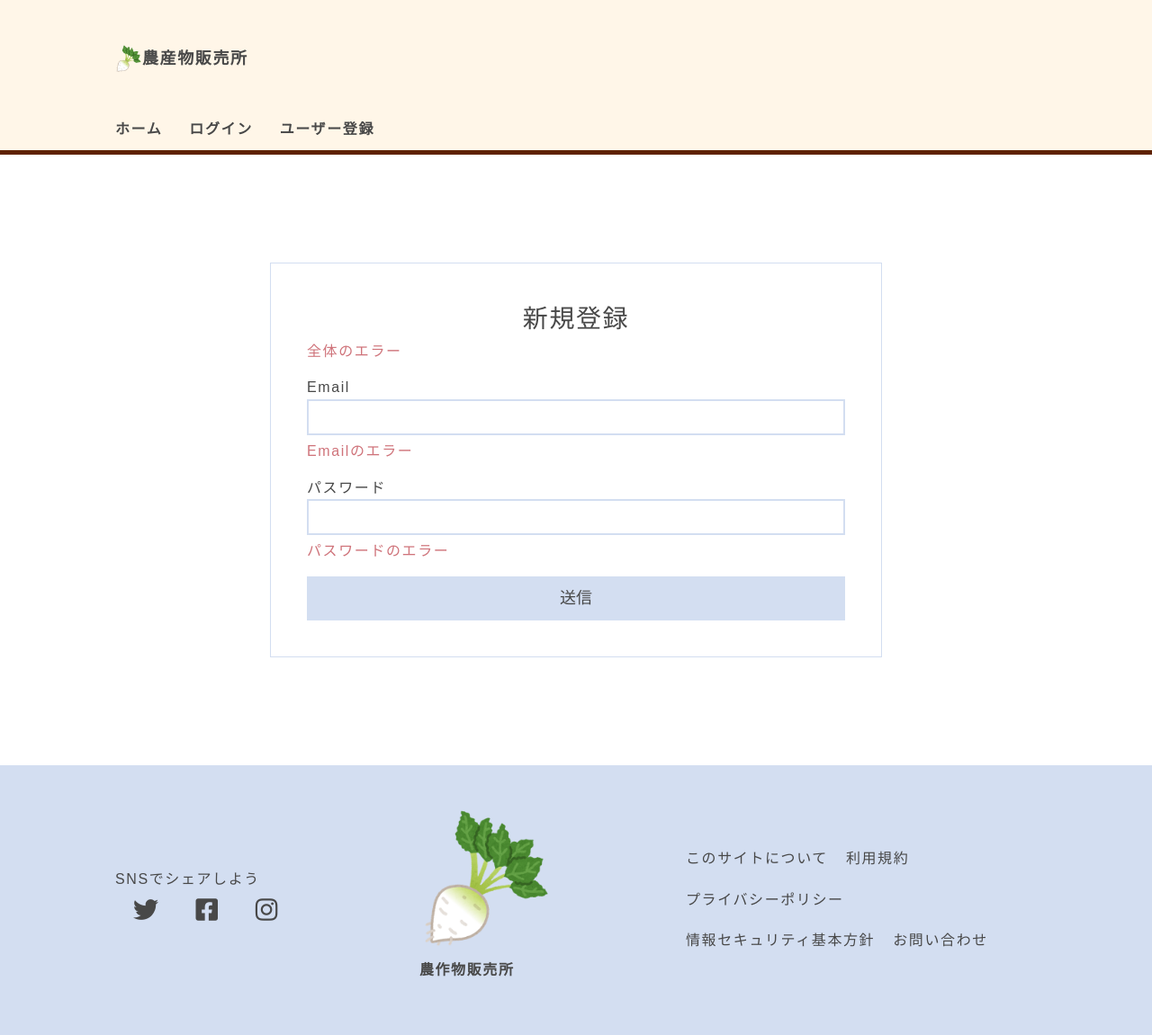
After one commit to Hiroshii-m/farm-site, a PHP site: page /signup.php in a window 1280 px wide. The commit adds this page. Shown: the whole page at 90% size. Run offline with PHP 8.4, Linux system fonts and the light colour scheme; some libraries are stand-ins or nearby versions.

Commit message:
20210410-2

```diff
--- a/css/style.css
+++ b/css/style.css
@@ -1034,109 +1035,54 @@ i {
   background: #D3DEF1;
 }
 
-.p-article__prev {
-  display: inline-block;
-  margin-bottom: 20px;
-}
-.p-article__content {
-  background: #fff;
-  padding-bottom: 80px;
-}
-.p-article__top {
+.c-form {
+  width: 680px;
+  margin: 120px auto;
+  border: 1px solid #D3DEF1;
+  padding: 40px;
+  box-sizing: border-box;
+}
+@media screen and (max-width: 768px) {
+  .c-form {
+    width: 580px;
+  }
+}
+@media screen and (max-width: 600px) {
+  .c-form {
+    width: 400px;
+  }
+}
+@media screen and (max-width: 414px) {
+  .c-form {
+    width: 300px;
+  }
+}
+.c-form__title {
+  font-size: 28px;
+  text-align: center;
+}
+.c-form__label {
+  display: block;
+  margin: 15px 0;
+}
+.c-form__input {
+  display: block;
+  border: 2px solid #D3DEF1;
+  width: 100%;
+  height: 40px;
+  padding: 15px;
+  margin-bottom: 5px;
+  box-sizing: border-box;
+}
+.c-form__submit {
+  width: 100%;
   background: #D3DEF1;
-  padding: 15px 20px;
-  margin-bottom: 50px;
-  justify-content: space-between;
-}
-.p-article__category {
-  color: #5F2201;
-  border: 1px solid #5F2201;
-  padding: 0 10px;
-  border-radius: 5px;
-}
-@media screen and (max-width: 414px) {
-  .p-article__category {
-    margin-bottom: 10px;
-  }
-}
-.p-article__inner {
-  width: 88%;
-  margin: 0 auto;
-}
-.p-article__head {
-  margin-bottom: 30px;
-}
-.p-article__shopName {
-  font-size: 28px;
-}
-@media screen and (max-width: 768px) {
-  .p-article__shopName {
-    font-size: 24px;
-  }
-}
-.p-article__icon {
-  font-size: 24px;
-  margin-top: 20px;
-}
-.p-article__images {
-  margin-bottom: 50px;
-  justify-content: space-between;
-}
-.p-article__caption {
-  width: 68%;
-  max-width: 450px;
-}
-@media screen and (max-width: 768px) {
-  .p-article__caption {
-    width: 100%;
-    margin: 0 auto;
-  }
-}
-.p-article__thumnails {
-  margin: 0 0 0 15px;
-  padding: 0 10px;
-  border: 5px solid #e2e2e2;
-}
-@media screen and (max-width: 768px) {
-  .p-article__thumnails {
-    display: flex;
-    margin: 20px auto 0 auto;
-  }
-}
-.p-article__img {
-  width: 120px;
-  margin: 10px 0;
-}
-@media screen and (max-width: 768px) {
-  .p-article__img {
-    margin: 10px;
-    width: calc(33.3% - 20px);
-  }
-}
-.p-article__body {
-  box-shadow: 0 0 20px 0px #f1f1f1;
-}
-.p-article__data {
-  min-height: 500px;
-}
-.p-article__menu {
-  border-bottom: 3px solid #4e89ee;
-}
-.p-article__tab {
-  width: calc(100%/5);
-  height: 50px;
-  background: #e2e2e2;
-  line-height: 50px;
-}
-.p-article__input:checked + .p-article__label {
-  color: #fff;
-  background: #4e89ee;
-}
-.p-article__label {
-  display: inline-block;
-  width: 100%;
-  height: 100%;
   text-align: center;
+  font-size: 18px;
+  padding: 10px;
+}
+.c-form__submit:hover {
+  opacity: 0.6;
 }
 
 .p-region {
@@ -1583,4 +1681,12 @@ i {
   display: none;
 }
 
+.u-err-msg {
+  color: #CF737A;
+}
+
+.u-err-input {
+  border: 2px solid #CF737A;
+}
+
 /*# sourceMappingURL=style.css.map */
--- a/index.html
+++ b/index.html
@@ -368,6 +368,9 @@
                     <li class="c-footer__icon">
                         <a href=""><i class="fab fa-facebook-square"></i></a>
                     </li>
+                    <li class="c-footer__icon">
+                        <a href=""><i class="fab fa-instagram"></i></a>
+                    </li>
                 </ul>
             </div>
             <div class="c-footer__logo">
--- a/js/app.js
+++ b/js/app.js
@@ -34,6 +34,7 @@ window.addEventListener("DOMContentLoaded", function() {
     // 処理内容
     // ********************************************************
     checkMenu($menuProduct, $articleProduct);
+    checkMenu($menuComment, $articleComment);
     $menuAll.forEach(function($tab) {
         $tab.addEventListener('click', function() {
             checkMenu($menuProduct, $articleProduct);
--- a/scss/foundation/_base.scss
+++ b/scss/foundation/_base.scss
@@ -29,7 +29,8 @@ img {
 }
 
 textarea {
-    resize: none;
+    resize: vertical;
+    height: 30px;
 }
 
 ::placeholder {
--- a/scss/foundation/_variables.scss
+++ b/scss/foundation/_variables.scss
@@ -4,8 +4,9 @@ $color_base: #fff;
 $color_main: #FFF6E8;
 $color_accent: #D3DEF1;
 $color_accent2: #5F2201;
+$color_err: #CF737A;
 $bg_color: #4e89ee;
-$border_color: #e2e2e2;;
+$border_color: #e2e2e2;
 
 $site-width_xxl: 780px;
 $site-width_xl: 680px;
--- a/scss/style.scss
+++ b/scss/style.scss
@@ -324,6 +324,52 @@
         }
     }
 }
+.c-form {
+    width: $site-width_xl;
+    margin: 120px auto;
+    border: 1px solid $color_accent;
+    padding: $space_3l;
+    box-sizing: border-box;
+    @include mq(md) {
+        width: $site-width_md;
+    }
+    @include mq(ms) {
+        width: $site-width_ms;
+    }
+    @include mq(sm) {
+        width: 300px;
+    }
+    &__title {
+        font-size: $font-size_xxl;
+        text-align: center;
+    }
+    &__label {
+        display: block;
+        margin: $space_l 0;
+    }
+    &__input {
+        display: block;
+        border: 2px solid $color_accent;
+        width: 100%;
+        height: 40px;
+        padding: $space_l;
+        margin-bottom: $space_s;
+        box-sizing: border-box;
+    }
+    &__submit {
+        width: 100%;
+        background: $color_accent;
+        text-align: center;
+        font-size: $font-size_l;
+        padding: $space_m;
+        &:hover {
+            opacity: .6;
+        }
+    }
+}
+// Project
+// ----------------------------------
+@import "object/project/region";
 .p-article {
     &__prev {
         display: inline-block;
@@ -405,9 +451,14 @@
     // メニュー関連
     &__menu {
         border-bottom: 3px solid $bg_color;
+        display: flex;
+        @include mq(md) {
+            overflow-x: scroll;
+        }
     }
     &__tab {
         width: calc(100%/5);
+        min-width: 70px;
         height: 50px;
         background: $border_color;
         line-height: 50px;
@@ -419,15 +470,15 @@
         }
     }
     &__label {
-        display: inline-block;
+        display: block;
         width: 100%;
         height: 100%;
         text-align: center;
+        @include mq(md) {
+            font-size: $font-size_s;
+        }
     }
 }
-// Project
-// ----------------------------------
-@import "object/project/region";
 .p-search {
     border: 1px solid $font-color_default;
     background: $color_base;
@@ -588,7 +639,7 @@
 }
 .p-comment {
     &__body {
-        background: url("../images/pic7.jpg");
+        background: $color_accent;
         height: 500px;
         overflow-y: scroll;
         background-position: 0 600px;
@@ -602,10 +653,25 @@
         border-radius: 50%;
         overflow: hidden;
     }
+    &__balloon {
+        display: flex;
+        max-width: 90%;
+        justify-content: flex-end;
+        align-items: flex-end;
+        @include mq(md) {
+            max-width: 80%;
+        }
+    }
+    &__time {
+        font-size: $font-size_s;
+        margin: 0 $space_m;
+        text-align: end;
+    }
     &__msg {
         background: $color_base;
         padding: $space_m $space_l;
         border-radius: 20px;
+        max-width: 70%;
         &To {
             margin-left: $space_xl;
             position: relative;
@@ -638,6 +704,24 @@
                 border-top: 10px solid $color_base;
             }
         }
+    }
+    &__form {
+        background: $color_base;
+        padding: $space_s 0 $space_s $space_xl;
+    }
+    &__textarea {
+        width: 90%;
+        max-height: 80px;
+        min-height: 50px;
+        border-radius: 15px;
+        border: 1px solid $border_color;
+        padding: 0 $space_l;
+    }
+    &__submit {
+        vertical-align: bottom;
+        text-align: center;
+        font-size: $font-size_l;
+        margin-left: $space_s;
     }
 }
 // Utility
@@ -734,3 +818,9 @@
 .u-display-none {
     display: none;
 }
+.u-err-msg {
+    color: $color_err;
+}
+.u-err-input {
+    border: 2px solid $color_err;
+}
--- a/search.html
+++ b/search.html
@@ -152,6 +152,9 @@
                     <li class="c-footer__icon">
                         <a href=""><i class="fab fa-facebook-square"></i></a>
                     </li>
+                    <li class="c-footer__icon">
+                        <a href=""><i class="fab fa-instagram"></i></a>
+                    </li>
                 </ul>
             </div>
             <div class="c-footer__logo">
--- /dev/null
+++ b/signup.php
@@ -0,0 +1,122 @@
+<?php
+
+// ================================================
+// ログ
+// ================================================
+ini_set('log_errors', 'on');
+ini_set('error_log', 'error.log');
+
+// ================================================
+// デバッグ
+// ================================================
+$debug_flg = true;
+function debug($str) {
+    global $debug_flg;
+    if(!empty($debug_flg)){
+        error_log('デバッグ:'.$str);
+    }
+}
+
+
+?>
+<!DOCTYPE html>
+<html lang="ja">
+<head>
+    <meta charset="UTF-8">
+    <meta http-equiv="X-UA-Compatible" content="IE=edge">
+    <meta name="viewport" content="width=device-width, initial-scale=1.0">
+    <link rel="stylesheet" href="css/style.css">
+    <title>vegetable place</title>
+</head>
+<body>
+    <!-- ヘッダー -->
+    <header id="l-header" class="u-bgColor">
+        <div class="c-header">
+            <a class="c-header__logo u-flex">
+                <div class="c-header__img">
+                    <img src="images/ilust1.png" alt="">
+                </div>
+                <h3>農産物販売所</h3>
+            </a>
+            <nav class="c-header__nav">
+                <ul class="c-header__list u-flex">
+                    <li class="c-header__item">
+                        <a href="" class="c-header__text">ホーム</a>
+                    </li>
+                    <li class="c-header__item">
+                        <a href="" class="c-header__text">ログイン</a>
+                    </li>
+                    <li class="c-header__item">
+                        <a href="" class="c-header__text">ユーザー登録</a>
+                    </li>
+                </ul>
+            </nav>
+        </div>
+    </header><!-- /ヘッダー -->
+
+    <main id="l-main">
+        <form action="post" class="c-form">
+            <h2 class="c-form__title">新規登録</h2>
+            <div class="u-err-msg">
+                全体のエラー
+            </div>
+            <label class="c-form__label" for="">
+                Email
+                <input class="c-form__input" type="text" name="email" value="">
+                <div class="u-err-msg">
+                    Emailのエラー
+                </div>
+            </label>
+            <label class="c-form__label" for="">
+                パスワード
+                <input class="c-form__input" type="password" name="pass">
+                <div class="u-err-msg">
+                    パスワードのエラー
+                </div>
+            </label>
+            <input class="c-form__submit" type="submit" value="送信">
+        </form>
+    </main>
+
+    <!-- フッター -->
+    <footer id="l-footer" class="js-footer">
+        <div class="c-footer">
+            <div class="c-footer__share">
+                <p class="c-footer__text">SNSでシェアしよう</p>
+                <ul class="c-footer__sns u-flex">
+                    <li class="c-footer__icon">
+                        <a href=""><i class="fab fa-twitter"></i></a>
+                    </li>
+                    <li class="c-footer__icon">
+                        <a href=""><i class="fab fa-facebook-square"></i></a>
+                    </li>
+                    <li class="c-footer__icon">
+                        <a href=""><i class="fab fa-instagram"></i></a>
+                    </li>
+                </ul>
+            </div>
+            <div class="c-footer__logo">
+                <div class="c-footer__img"><img src="./images/ilust1.png" alt=""></div>
+                <p class="c-footer__name">農作物販売所</p>
+            </div>
+            <ul class="c-footer__info u-flex">
+                <li class="c-footer__list">
+                    <a href="">このサイトについて</a>
+                </li>
+                <li class="c-footer__list">
+                    <a href="">利用規約</a>
+                </li>
+                <li class="c-footer__list">
+                    <a href="">プライバシーポリシー</a>
+                </li>
+                <li class="c-footer__list">
+                    <a href="">情報セキュリティ基本方針</a>
+                </li>
+                <li class="c-footer__list">
+                    <a href="">お問い合わせ</a>
+                </li>
+            </ul>
+        </div>
+    </footer><!-- /フッター -->
+</body>
+</html>
```
Also changed, not shown: other parts of css/style.css (+155 -2 lines), single.html (+16 -6 lines), singnup.html (added, +101 -0 lines), 2 other files.
